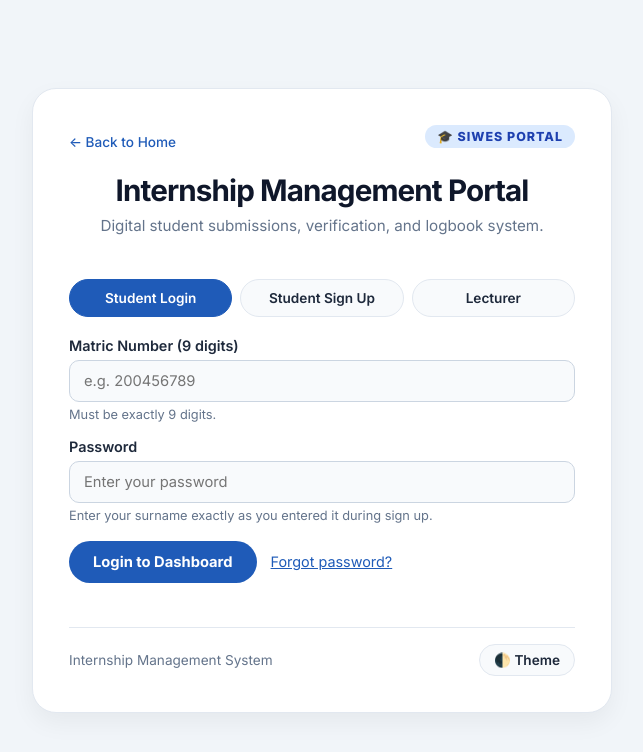
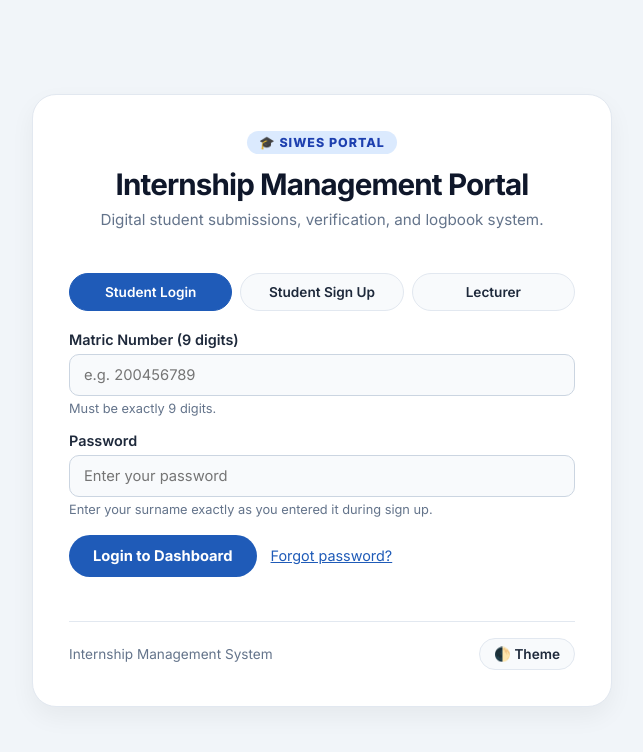
Before and after one commit to Warlock247/internshipproject, a plain HTML site: page internship_management.html in a window 1280 px wide. Shown: the whole page, without its empty margins (318-961 px from the left). Drawn offline with nearby package versions, Linux system fonts and the light colour scheme.

Commit message:
Revert "Add Back to Home navigation link to login screen"
This reverts commit 78ea6f28558b4442c975da0f98574a829b202551.

```diff
--- a/internship_management.html
+++ b/internship_management.html
@@ -19,10 +19,7 @@
   <div class="auth-wrapper" id="authWrapper">
     <div class="auth-card">
       <div class="auth-card-header">
-        <div style="display: flex; justify-content: space-between; align-items: center; margin-bottom: 12px;">
-          <a href="index.html" style="text-decoration: none; font-size: 0.85rem; color: var(--primary, #0284c7); font-weight: 500;">← Back to Home</a>
-          <div class="portal-brand-badge">🎓 SIWES PORTAL</div>
-        </div>
+        <div class="portal-brand-badge">🎓 SIWES PORTAL</div>
         <h1>Internship Management Portal</h1>
         <p class="portal-subtitle">Digital student submissions, verification, and logbook system.</p>
       </div>
```
